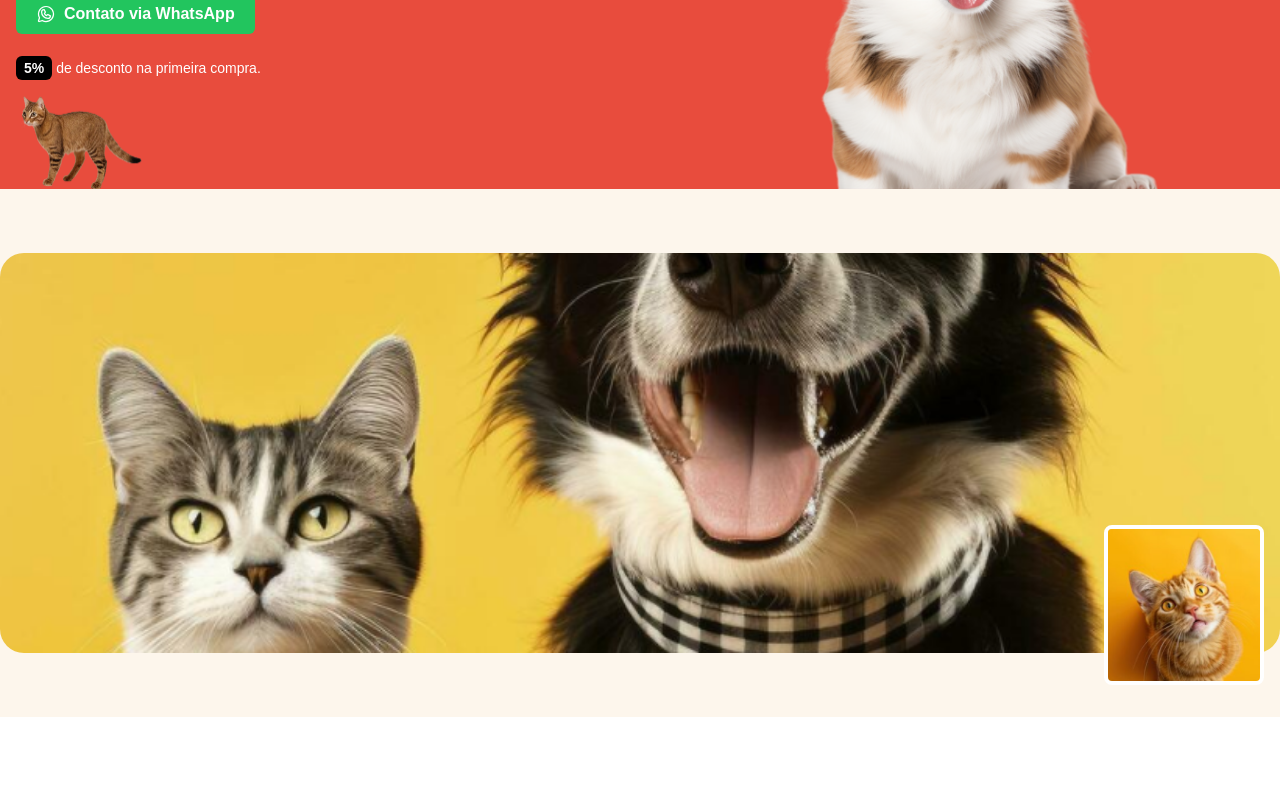
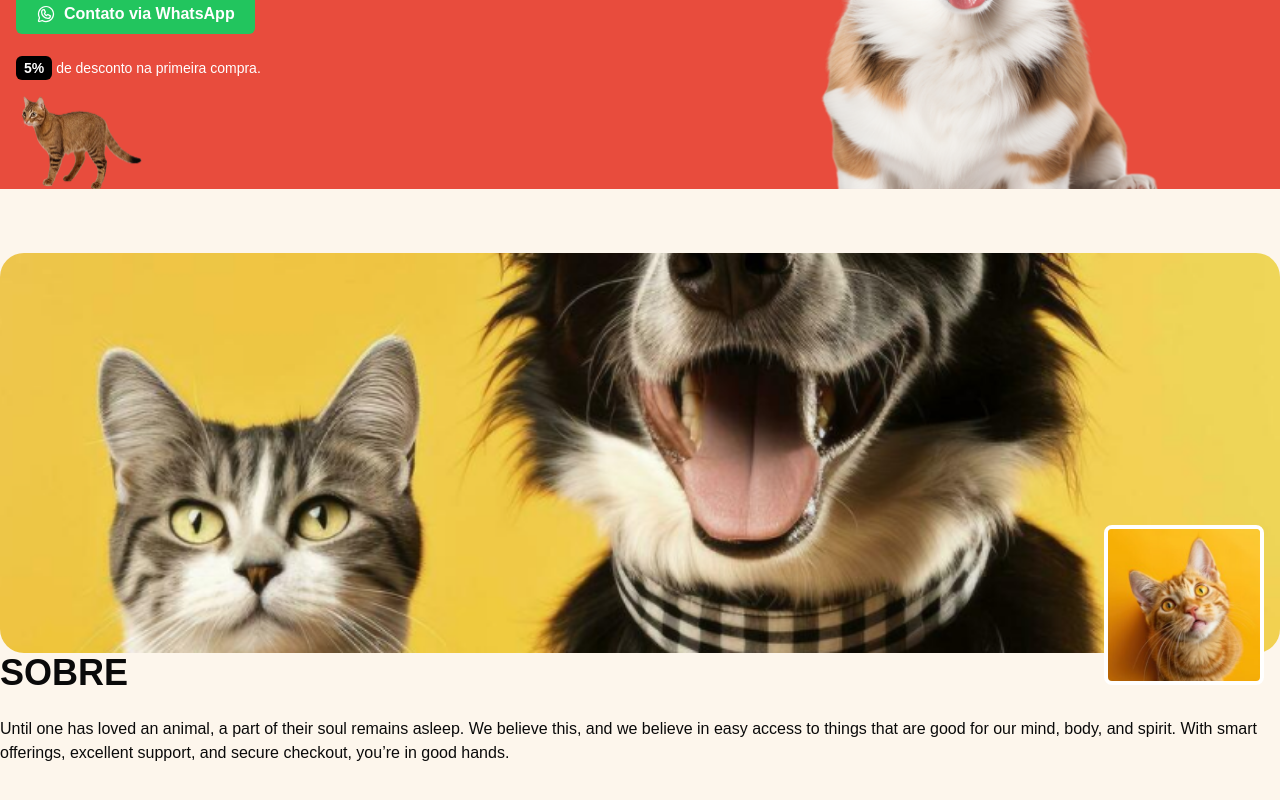
Before and after one commit to WashingtonDDS/projeto-landing-page-pet-, a Next.js app: page / in a window 1280 px wide. Shown: the part 318-1118 px from the top of the page. Before the commit the page ends 1035 px from the top, so only its background shows below. Built offline with nearby package versions, Linux system fonts and the light colour scheme.

Commit message:
Add description section to About component for enhanced user engagement

```diff
--- a/src/app/_components/about.tsx
+++ b/src/app/_components/about.tsx
@@ -28,6 +28,15 @@ export function About() {
             />
           </div>
         </div>
+        <div className="space-y-6">
+          <h2 className="text-4xl font-bold">SOBRE</h2>
+          <p>
+            Until one has loved an animal, a part of their soul remains asleep.
+            We believe this, and we believe in easy access to things that are
+            good for our mind, body, and spirit. With smart offerings, excellent
+            support, and secure checkout, you’re in good hands.
+          </p>
+        </div>
       </div>
     </section>
   );
```
